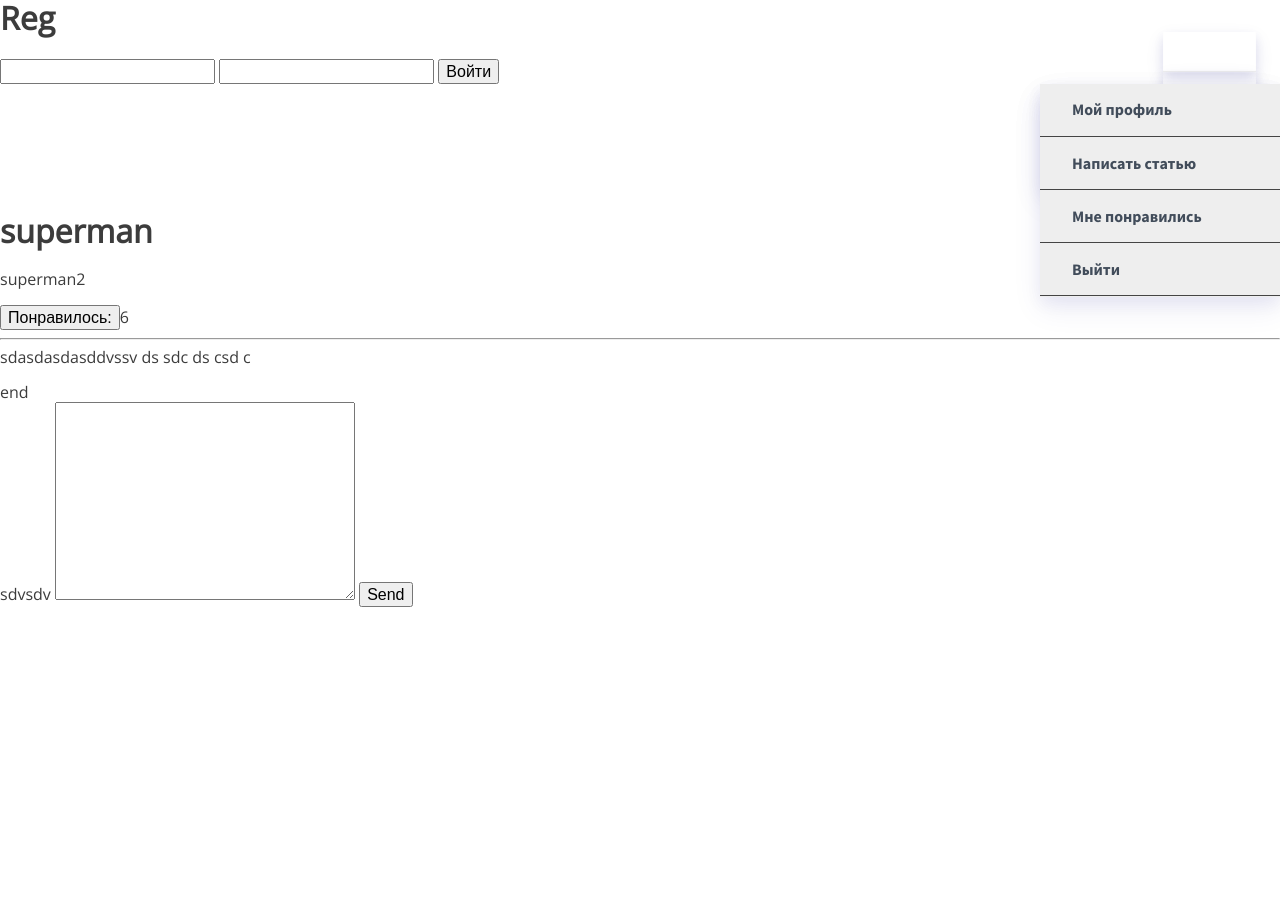
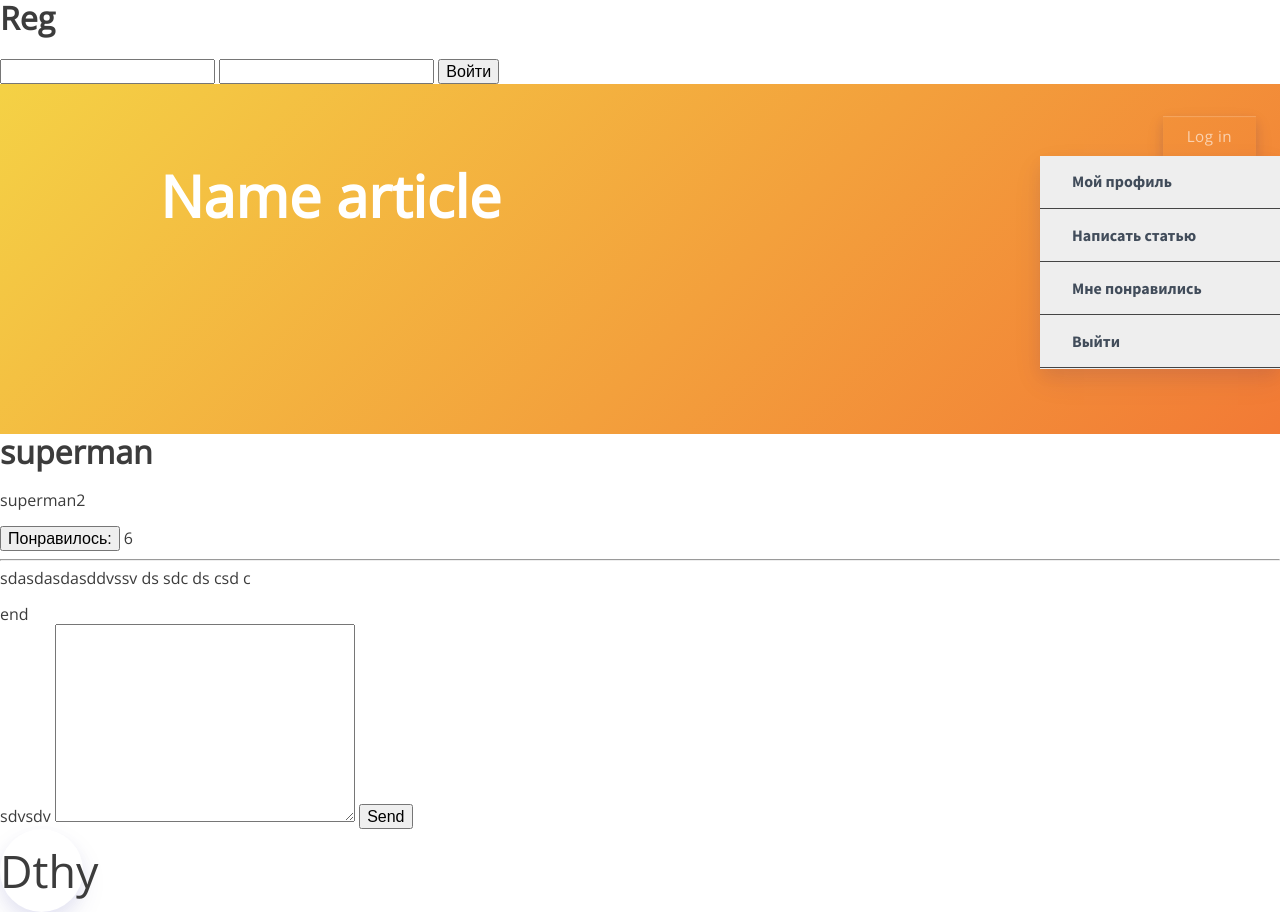
Before and after one commit to AleksBasko/PyBlog, a Django app: page /articles/get/16 in a window 1280 px wide. Before the commit the page ends 607 px from the top, so only its background shows below. Run offline with Django 3.2, Linux system fonts and the light colour scheme; data comes from the database, SQL or seed files in the repository; some libraries are stand-ins or nearby versions.

Commit message:
add style

```diff
--- a/static-src/src/js/main.js
+++ b/static-src/src/js/main.js
@@ -3,4 +3,20 @@
  */
 (function () {
     console.log('first');
+    showMenu();
 }());
+
+function showMenu() {
+    let btn = document.getElementById('menu-btn');
+    let menu = document.getElementById('menu-block');
+    let itemList = menu.querySelectorAll('.menu__item');
+
+    btn.addEventListener('click', function() {
+        console.log(itemList);
+        for(let i=0; i < itemList.length; i++) {
+            setTimeout(function(){
+                itemList[i].classList.add('active');
+            }, i * 1000);
+        }
+    })
+}
--- a/static-src/src/style/main.scss
+++ b/static-src/src/style/main.scss
@@ -22,6 +22,7 @@
 
 /* --- components style --- */
 @import "part/pages/articlesList.page";
+@import "part/pages/article.page";
 @import "part/components/menu.component";
 /* ------ */
 
--- a/static-src/src/style/part/elements/buttons.scss
+++ b/static-src/src/style/part/elements/buttons.scss
@@ -15,3 +15,13 @@ button {
     cursor: pointer;
     touch-action: auto;
 }
+
+.btn-to-main {
+    width: 5.2rem;
+    height: 5.2rem;
+    font-size: 2.8rem;
+    line-height: 5.2rem;
+    border-radius: 50%;
+    background-color: #FFF;
+    box-shadow: 0 7px 15px rgba(0, 9, 128, 0.05), 0 12px 28px rgba(0, 9, 128, 0.075);
+}
--- a/static-src/src/style/part/pages/article.page.scss
+++ b/static-src/src/style/part/pages/article.page.scss
@@ -1,4 +1,51 @@
 
 .article__header {
     position: relative;
+    min-height: 350px;
+    padding: {
+        top: 4.5rem;
+        bottom: 4.5rem;
+        left: 0;
+        right: 0;
+    };
+    //background: linear-gradient(45deg, #54ceff 0%, #ff8765 100%);
+    //background: linear-gradient(45deg, #fd81b5 0%, #c961f7 50%, #8089ff 100%);
+    //background: linear-gradient(45deg, #8089ff 0%, #54ceff 100%);
+    //background: linear-gradient(45deg, #19d9b4 0%, #92d275 100%);
+    background: linear-gradient(45deg, #fe60a1 0%, #ff8765 100%);
+    background: linear-gradient(45deg, #c63369 0%, #1ebcf9 100%);
+    background: linear-gradient(135deg, #f25e76 0%,#ff8777 50%,#edb46f 100%);
+    background: linear-gradient(135deg, #01f0db 0%,#01cbd7 50%,#00a7d4 100%);
+    background: linear-gradient(120deg, #92fe9d 0%, #00c9ff 100%);
+    background: linear-gradient(to top, #fad0c4 0%, #ffd1ff 100%);
+    background: linear-gradient(to right,#f97352 0%, #3a98fe 100%);
+    background: linear-gradient(to right,#3edbd9 0%, #5841b8 100%);
+
+
+    background: linear-gradient(to right,#2fbbec 0%, #b92691 100%);
+    background: linear-gradient(to right,#03cf9e 0%, #2623fa 100%);
+    background: linear-gradient(to right,#f35669 0%, #ff8ea1 100%);
+    background: linear-gradient(to right,#59456e 0%, #efb2f2 100%);
+
+
+    background: linear-gradient(45deg,#4db2ec 0%,#4a8f5e 100%);
+    background: linear-gradient(45deg,#4db2ec 0%,#4a8f5e 100%);
+    background: linear-gradient(135deg,#d760b7 0%,#3b78b4 100%);
+    background: linear-gradient(20deg,#00ac81 0%,#ff778e 100%);
+    background: linear-gradient(20deg,#0016be 0%,#2aec74 100%);
+    background: linear-gradient(20deg,#007808 0%,#fff940 100%);
+    background: linear-gradient(135deg,rgba(244,208,63,.97) 0%,#f27a35 100%);
+    background: linear-gradient(135deg,rgba(244,208,63,.97) 0%,#f27a35 100%);
+
+    .title {
+        width: 400px;
+    }
 }
+
+// тень для меню 0 0px 15px rgba(0,0,0,0.06)
+*, *::after, *::before {
+    box-sizing: border-box;
+}
+
+//#7ac673
+// для web #c4cacc
--- a/static/style/main.css
+++ b/static/style/main.css
@@ -541,6 +541,17 @@ button {
     touch-action: auto;
 }
 
+.btn-to-main {
+    font-size: 2.8rem;
+    line-height: 5.2rem;
+    width: 5.2rem;
+    height: 5.2rem;
+    border-radius: 50%;
+    background-color: #fff;
+    -webkit-box-shadow: 0 7px 15px rgba(0, 9, 128, .05), 0 12px 28px rgba(0, 9, 128, .075);
+    box-shadow: 0 7px 15px rgba(0, 9, 128, .05), 0 12px 28px rgba(0, 9, 128, .075);
+}
+
 pre,
 .example {
     line-height: 1.4;
@@ -739,6 +750,89 @@ h4 {
     box-shadow: 0 7px 15px rgba(0, 9, 128, .05), 0 12px 28px rgba(0, 9, 128, .075), inset 0 1px 1px rgba(255, 255, 255, .1), inset 0 -1px 1px rgba(0, 0, 0, .075);
 }
 
+.article__header {
+    position: relative;
+    min-height: 350px;
+    padding-top: 4.5rem;
+    padding-right: 0;
+    padding-bottom: 4.5rem;
+    padding-left: 0;
+    background: -webkit-linear-gradient(45deg, #fe60a1 0%, #ff8765 100%);
+    background: -o-linear-gradient(45deg, #fe60a1 0%, #ff8765 100%);
+    background: linear-gradient(45deg, #fe60a1 0%, #ff8765 100%);
+    background: -webkit-linear-gradient(45deg, #c63369 0%, #1ebcf9 100%);
+    background: -o-linear-gradient(45deg, #c63369 0%, #1ebcf9 100%);
+    background: linear-gradient(45deg, #c63369 0%, #1ebcf9 100%);
+    background: -webkit-linear-gradient(315deg, #f25e76 0%, #ff8777 50%, #edb46f 100%);
+    background: -o-linear-gradient(315deg, #f25e76 0%, #ff8777 50%, #edb46f 100%);
+    background: linear-gradient(135deg, #f25e76 0%, #ff8777 50%, #edb46f 100%);
+    background: -webkit-linear-gradient(315deg, #01f0db 0%, #01cbd7 50%, #00a7d4 100%);
+    background: -o-linear-gradient(315deg, #01f0db 0%, #01cbd7 50%, #00a7d4 100%);
+    background: linear-gradient(135deg, #01f0db 0%, #01cbd7 50%, #00a7d4 100%);
+    background: -webkit-linear-gradient(330deg, #92fe9d 0%, #00c9ff 100%);
+    background: -o-linear-gradient(330deg, #92fe9d 0%, #00c9ff 100%);
+    background: linear-gradient(120deg, #92fe9d 0%, #00c9ff 100%);
+    background: -webkit-gradient(linear, left bottom, left top, from(#fad0c4), to(#ffd1ff));
+    background: -webkit-linear-gradient(bottom, #fad0c4 0%, #ffd1ff 100%);
+    background: -o-linear-gradient(bottom, #fad0c4 0%, #ffd1ff 100%);
+    background: linear-gradient(to top, #fad0c4 0%, #ffd1ff 100%);
+    background: -webkit-gradient(linear, left top, right top, from(#f97352), to(#3a98fe));
+    background: -webkit-linear-gradient(left, #f97352 0%, #3a98fe 100%);
+    background: -o-linear-gradient(left, #f97352 0%, #3a98fe 100%);
+    background: linear-gradient(to right, #f97352 0%, #3a98fe 100%);
+    background: -webkit-gradient(linear, left top, right top, from(#3edbd9), to(#5841b8));
+    background: -webkit-linear-gradient(left, #3edbd9 0%, #5841b8 100%);
+    background: -o-linear-gradient(left, #3edbd9 0%, #5841b8 100%);
+    background: linear-gradient(to right, #3edbd9 0%, #5841b8 100%);
+    background: -webkit-gradient(linear, left top, right top, from(#2fbbec), to(#b92691));
+    background: -webkit-linear-gradient(left, #2fbbec 0%, #b92691 100%);
+    background: -o-linear-gradient(left, #2fbbec 0%, #b92691 100%);
+    background: linear-gradient(to right, #2fbbec 0%, #b92691 100%);
+    background: -webkit-gradient(linear, left top, right top, from(#03cf9e), to(#2623fa));
+    background: -webkit-linear-gradient(left, #03cf9e 0%, #2623fa 100%);
+    background: -o-linear-gradient(left, #03cf9e 0%, #2623fa 100%);
+    background: linear-gradient(to right, #03cf9e 0%, #2623fa 100%);
+    background: -webkit-gradient(linear, left top, right top, from(#f35669), to(#ff8ea1));
+    background: -webkit-linear-gradient(left, #f35669 0%, #ff8ea1 100%);
+    background: -o-linear-gradient(left, #f35669 0%, #ff8ea1 100%);
+    background: linear-gradient(to right, #f35669 0%, #ff8ea1 100%);
+    background: -webkit-gradient(linear, left top, right top, from(#59456e), to(#efb2f2));
+    background: -webkit-linear-gradient(left, #59456e 0%, #efb2f2 100%);
+    background: -o-linear-gradient(left, #59456e 0%, #efb2f2 100%);
+    background: linear-gradient(to right, #59456e 0%, #efb2f2 100%);
+    background: -webkit-linear-gradient(45deg, #4db2ec 0%, #4a8f5e 100%);
+    background: -o-linear-gradient(45deg, #4db2ec 0%, #4a8f5e 100%);
+    background: linear-gradient(45deg, #4db2ec 0%, #4a8f5e 100%);
+    background: linear-gradient(45deg, #4db2ec 0%, #4a8f5e 100%);
+    background: -webkit-linear-gradient(315deg, #d760b7 0%, #3b78b4 100%);
+    background: -o-linear-gradient(315deg, #d760b7 0%, #3b78b4 100%);
+    background: linear-gradient(135deg, #d760b7 0%, #3b78b4 100%);
+    background: -webkit-linear-gradient(70deg, #00ac81 0%, #ff778e 100%);
+    background: -o-linear-gradient(70deg, #00ac81 0%, #ff778e 100%);
+    background: linear-gradient(20deg, #00ac81 0%, #ff778e 100%);
+    background: -webkit-linear-gradient(70deg, #0016be 0%, #2aec74 100%);
+    background: -o-linear-gradient(70deg, #0016be 0%, #2aec74 100%);
+    background: linear-gradient(20deg, #0016be 0%, #2aec74 100%);
+    background: -webkit-linear-gradient(70deg, #007808 0%, #fff940 100%);
+    background: -o-linear-gradient(70deg, #007808 0%, #fff940 100%);
+    background: linear-gradient(20deg, #007808 0%, #fff940 100%);
+    background: -webkit-linear-gradient(315deg, rgba(244, 208, 63, .97) 0%, #f27a35 100%);
+    background: -o-linear-gradient(315deg, rgba(244, 208, 63, .97) 0%, #f27a35 100%);
+    background: linear-gradient(135deg, rgba(244, 208, 63, .97) 0%, #f27a35 100%);
+    background: linear-gradient(135deg, rgba(244, 208, 63, .97) 0%, #f27a35 100%);
+}
+
+.article__header .title {
+    width: 400px;
+}
+
+*,
+*::after,
+*::before {
+    -webkit-box-sizing: border-box;
+    box-sizing: border-box;
+}
+
 .login {
     position: absolute;
     top: 2rem;
--- a/templates/article/article.html
+++ b/templates/article/article.html
@@ -1,22 +1,22 @@
 {% extends 'base.html' %}
 
 {% block content %}
-
+    <div class="article">
         <header class="article__header">
             <div class="login">
-            <div class="menu__btn btn login__btn">
+                <div class="menu__btn btn login__btn" id="menu-btn">
                     <span>Log in</span>
                 </div>
 
-            <div class="menu__btn btn">
-                <span>Menu</span>
+                {#            <div class="menu__btn btn">#}
+                {#                <span>Menu</span>#}
+                {#            </div>#}
             </div>
-        </div>
-        <div class="menu">
-            <a href="" class="menu__item">Войти</a>
-            <a href="" class="menu__item">Регистрация</a>
-        </div>
-        <div class="menu">
+            {#        <div class="menu">#}
+            {#            <a href="" class="menu__item">Войти</a>#}
+            {#            <a href="" class="menu__item">Регистрация</a>#}
+            {#        </div>#}
+            <div class="menu" id="menu-block">
                 <a href="" class="menu__item">Мой профиль</a>
                 <a href="" class="menu__item">Написать статью</a>
                 <a href="" class="menu__item">Мне понравились</a>
@@ -31,7 +31,8 @@
 
         <p>{{ article.article_text }}</p>
         <p>{{ article.article_datet }}</p>
-    <button id="liker">Понравилось:</button><span id="newslikes">{{ article.article_likes }}</span>
+        <button id="liker">Понравилось:</button>
+        <span id="newslikes">{{ article.article_likes }}</span>
 
         <hr>
         <div class="comment-block" id="comment-block">
@@ -49,6 +50,8 @@
             <textarea name="content" id="comment-text" cols="30" rows="10"></textarea>
             <button type="submit">Send</button>
         </form>
+    </div>
+    <div class="btn-to-main">Dthy</div>
     <script>
 
         $('#liker').click(function () {
--- a/templates/article/articleList.html
+++ b/templates/article/articleList.html
@@ -4,7 +4,7 @@
     <div class="articles-list">
         <header class="articles-list__header">
             <div class="login">
-                <div class="login__btn btn">
+                <div class="login__btn btn" id="menu">
                     <span>Log in</span>
                 </div>
             </div>
```
Also changed, not shown: 1 other file. Lines whose indentation alone changed are shown as unchanged.
